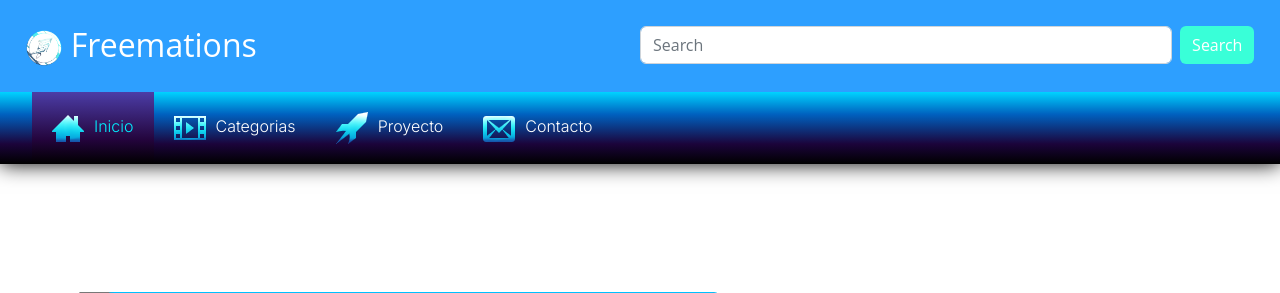
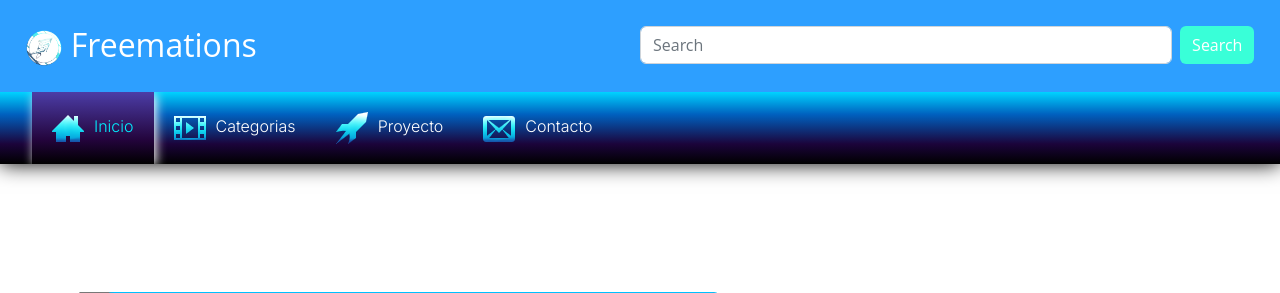
Before and after one commit to Freemations/Freemations, a PHP site: page / in a window 1280 px wide, with the pointer over the restyled element. Shown: the top 293 px of the page. Run offline with PHP 8.4, Linux system fonts and the light colour scheme.

Commit message:
Update estilos.css

```diff
--- a/CSS/estilos.css
+++ b/CSS/estilos.css
@@ -161,6 +161,7 @@ header nav ul li img {
 header nav ul li a:hover {
 
 	content:'';
+	box-shadow: 2px 2px 10px #fff;
 	background: rgb(0,0,0);
 	background: -moz-linear-gradient(0deg, rgba(0,0,0,1) 0%, rgba(35,4,59,1) 33%, rgba(76,61,167,1) 100%);
 	background: -webkit-linear-gradient(0deg, rgba(0,0,0,1) 0%, rgba(35,4,59,1) 33%, rgba(76,61,167,1) 100%);
```
